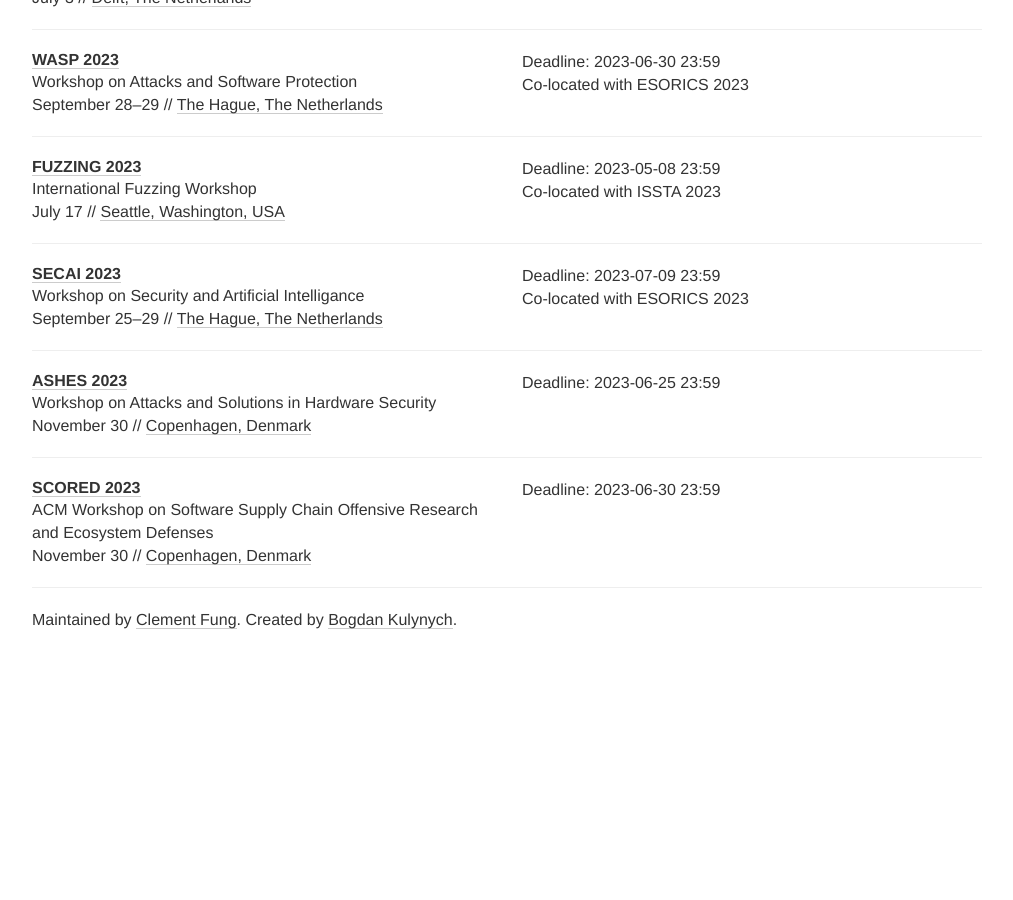
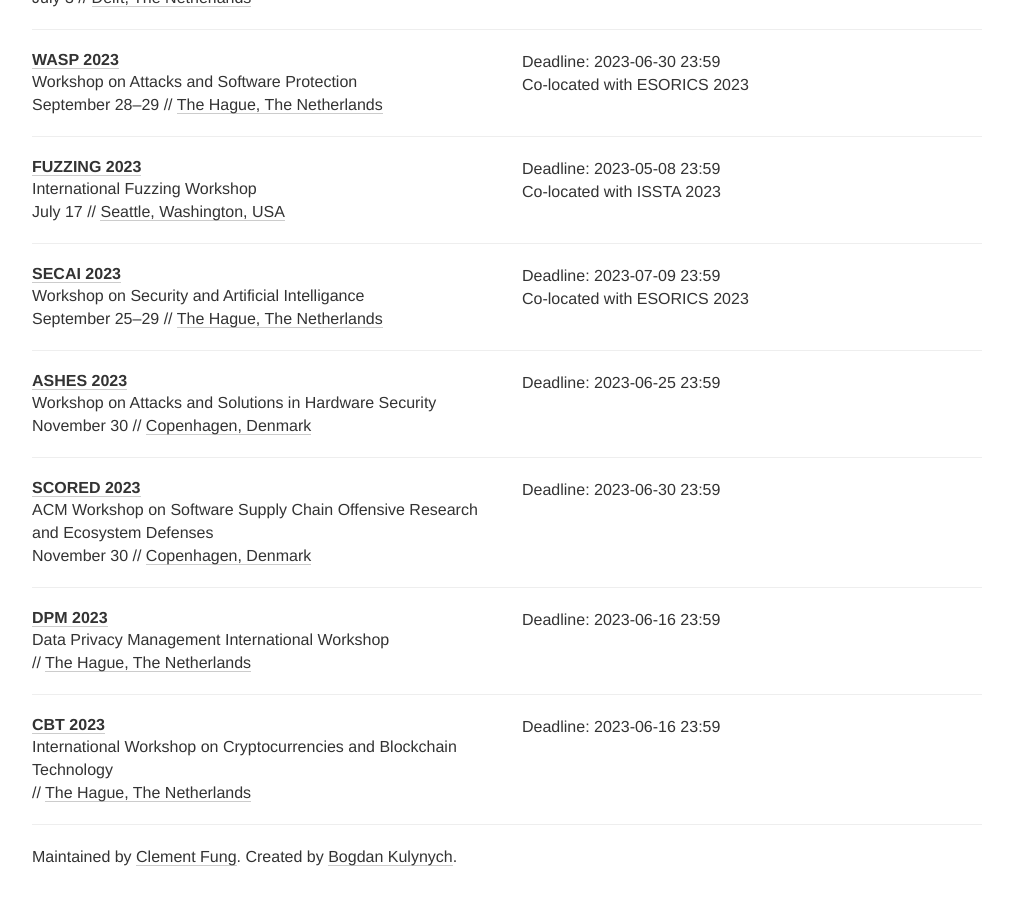
Before and after one commit to sec-deadlines/sec-deadlines.github.io, a Jekyll site: the page built from index.html, in a window 1280 px wide and 900 px high, scrolled down 10796 px. Shown: the whole window, without its empty margins (133-1146 px from the left). Built offline with Jekyll 4.4.1, drawn with Linux system fonts in a browser that asks for light colours; nearby versions of some CDN libraries; comment, search, counter and statistics services are not loaded; before the commit the page ends 11459 px from its top, so only the background shows below that.

Commit message:
Add DPM and CBT workshops
DPM and CBT workshop from ESORICS 2023

```diff
--- a/_data/conferences.yml
+++ b/_data/conferences.yml
@@ -741,3 +741,19 @@
   deadline: ["2023-06-30 23:59"]
   place: Copenhagen, Denmark
   tags: [SEC, SHOP]
+
+- name: DPM
+  description: Data Privacy Management International Workshop
+  year: 2023
+  link: https://deic.uab.cat/dpm/dpm2023/
+  deadline: ["2023-06-16 23:59"]
+  place: The Hague, The Netherlands
+  tag: [PRIV, SHOP]
+
+- name: CBT
+  description: International Workshop on Cryptocurrencies and Blockchain Technology
+  year: 2023
+  link: http://cbtworkshop.org/
+  deadline: ["2023-06-16 23:59"]
+  place: The Hague, The Netherlands
+  tag: [SEC, CRYPTO, SHOP]
```
